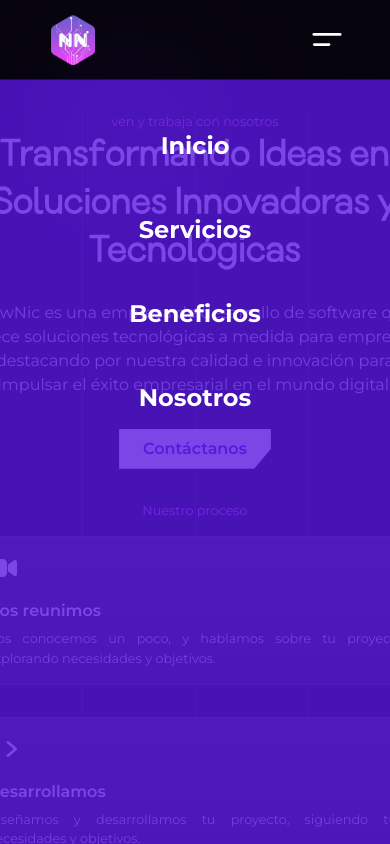
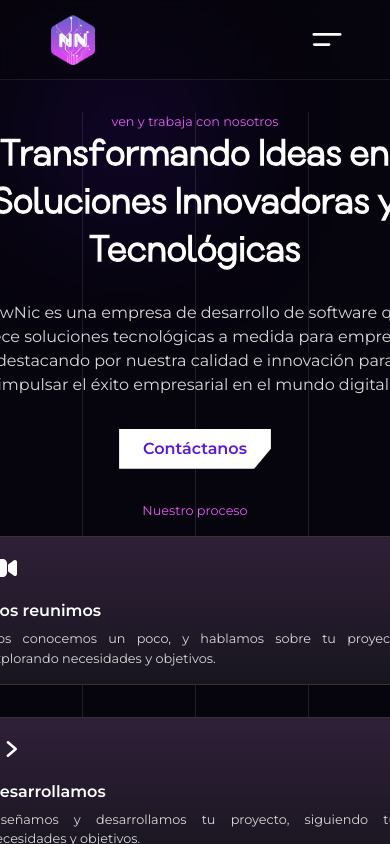
Before and after one commit to francisco-JGC/newnic.tech, a Next.js app: page / in a window 390 px wide. Shown: the top 844 px of the page. Built offline with nearby package versions, Linux system fonts and the light colour scheme.

Commit message:
Refactor Header component to close mobile menu by default

```diff
--- a/src/components/Header/index.js
+++ b/src/components/Header/index.js
@@ -8,7 +8,7 @@ import menuLinesIcon from '@/assets/icons/menu-lines.svg'
 import { NavLink } from '../Navigation/navLink'
 
 export const Header = () => {
-  const [openMenu, setOpenMenu] = useState(true)
+  const [openMenu, setOpenMenu] = useState(false)
   const headerRef = useRef(null)
 
   const handleOpenMenu = () => {
```
